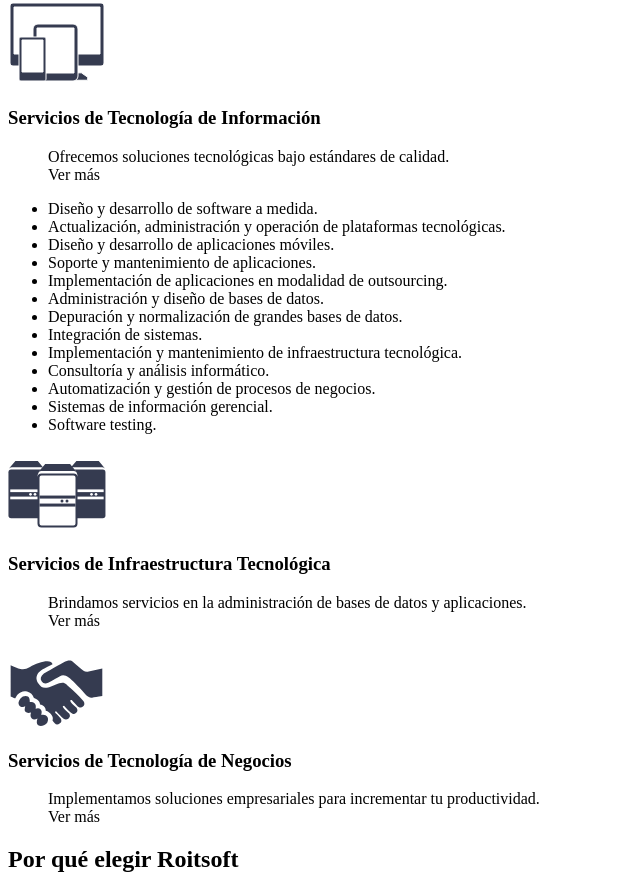
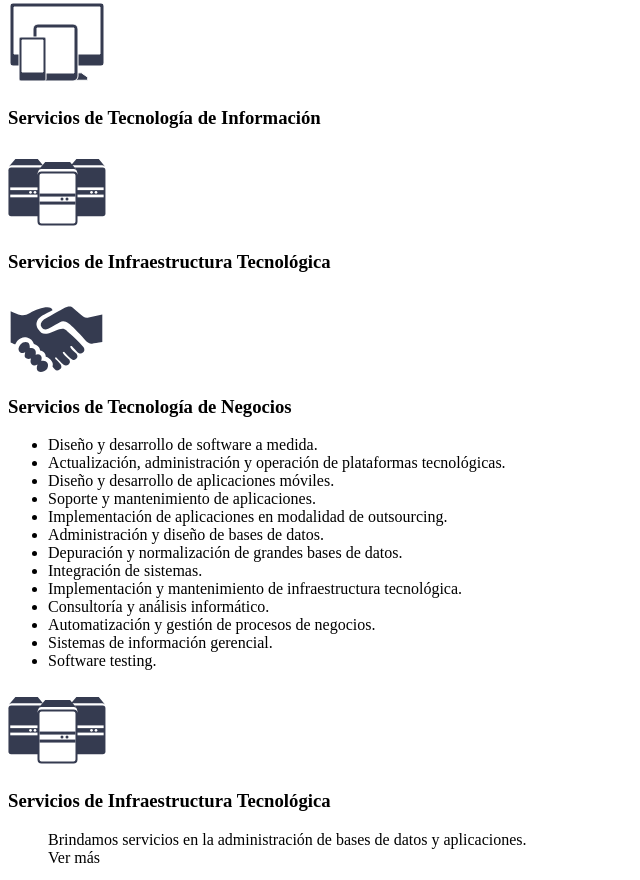
Before and after one commit to vicsographik/Roitsoft, a website: page app/index.html in a window 1280 px wide. Shown: the part 1394-2274 px from the top of the page, without its empty margins (0-640 px from the left). Drawn offline with Linux system fonts and the light colour scheme.

Commit message:
vaciado de texto terminado

```diff
--- a/app/index.html
+++ b/app/index.html
@@ -82,10 +82,13 @@
                         <img class="lazyload" alt="" src="assets/images/ico-TI.svg">
                         <h3 class="soluciones-negocio__titulo-vineta">Servicios de Tecnología de Información</h3>
                     </div>
-                    <div class="row__medium-8 row__small-7">
-                        <blockquote class="soluciones-negocio__text">Ofrecemos soluciones tecnológicas bajo estándares de calidad.
-                            <br><a class="soluciones-negocio__link">Ver más</a>
-                        </blockquote>
+                    <div class="row__medium-4 row__small-5 soluciones-negocio__vineta">
+                        <img class="lazyload" alt="" src="assets/images/ico-Infraestructura.svg">
+                        <h3 class="soluciones-negocio__titulo-vineta">Servicios de Infraestructura Tecnológica</h3>
+                    </div>
+                    <div class="row__medium-4 row__small-5 soluciones-negocio__vineta">
+                        <img class="lazyload" alt="" src="assets/images/ico-Negocios.svg">
+                        <h3 class="soluciones-negocio__titulo-vineta">Servicios de Tecnología de Negocios</h3>
                     </div>
                 </div>
             </div>
```
Also changed, not shown: docs/index.html (+7 -4 lines).
